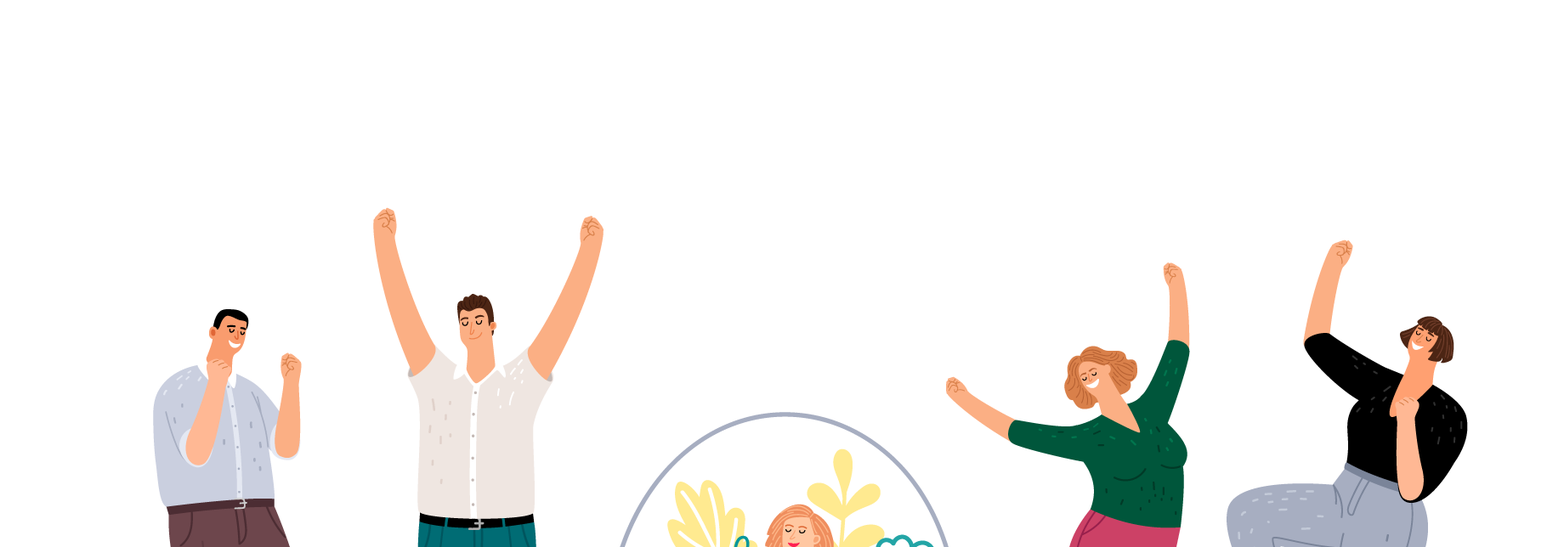
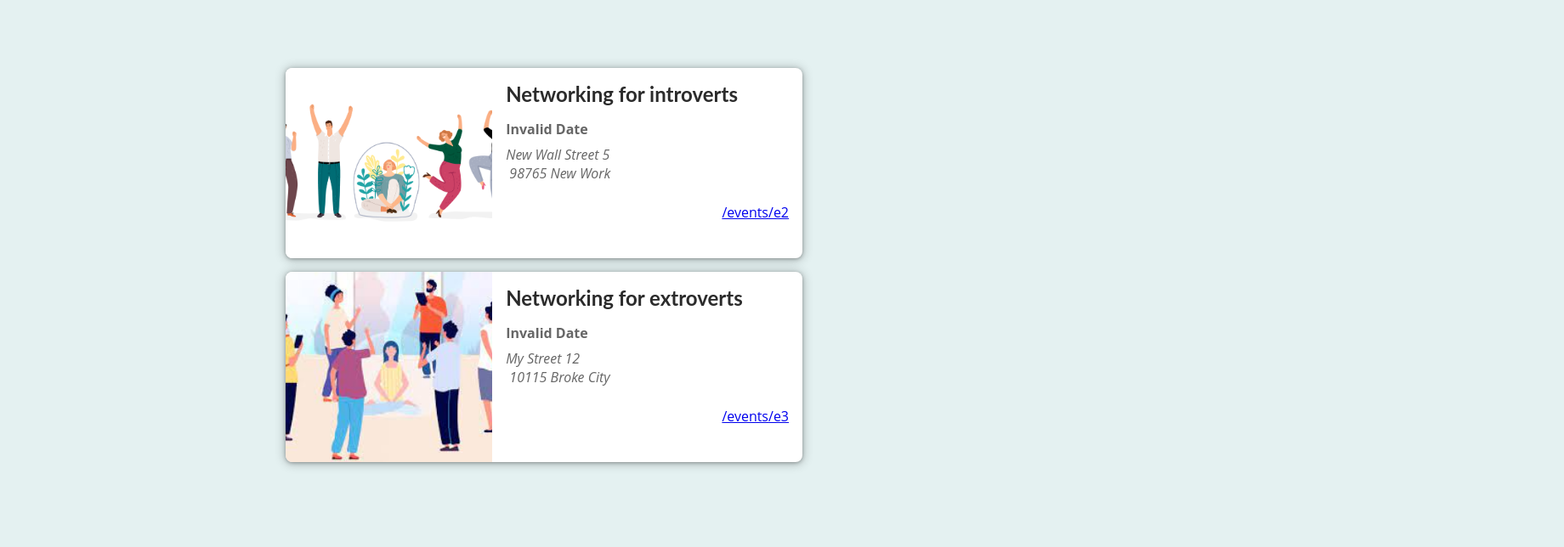
Before and after one commit to NeginSal/next-project, a Next.js app: page / in a window 1280 px wide. Shown: the top 644 px of the page at 85% size, 1840 px wide, since content can reach past the window. Built offline with nearby package versions, Linux system fonts and the light colour scheme.

Commit message:
adding style

```diff
--- a/components/events/event-item.js
+++ b/components/events/event-item.js
@@ -1,4 +1,5 @@
 import Link from "next/link";
+import classes from './event-item.module.css'
 
 const EventItem = (props) => {
     const { title, image, date, location, id } = props;
@@ -8,22 +9,26 @@
         year: 'numeric'
     });
     const formattedAddress = location.replace(',', '\n');
-    const explorLink =`/events/${id}`;
+    const explorLink = `/events/${id}`;
     return (
-        <li>
+        <li className={classes.item}>
             <img src={'/' + image} alt="" />
-            <div>
-                <h2>{title}</h2>
-                <div>
-                    <time>{humanReadableDate}</time>
+            <div className={classes.content}>
+                <div className={classes.summary} >
+                    <h2>{title}</h2>
+                    <div className={classes.date}>
+                        <time>{humanReadableDate}</time>
+                    </div>
+                    <div className={classes.address}>
+                        <address>{formattedAddress}</address>
+                    </div>
                 </div>
-                <div>
-                    <address>{formattedAddress}</address>
+                <div className={classes.actions}>
+                    <Link href="/">{explorLink}</Link>
                 </div>
+
             </div>
-            <div>
-                <Link href="/">{explorLink}</Link>
-            </div>
+
 
         </li>
     );
--- /dev/null
+++ b/components/events/event-item.module.css
@@ -0,0 +1,103 @@
+.item {
+    box-shadow: 0 1px 4px rgba(0, 0, 0, 0.3), 0 1px 12px 2px rgba(0, 0, 0, 0.2);
+    border-radius: 8px;
+    overflow: hidden;
+    background-color: white;
+    margin: 1rem;
+    display: flex;
+    flex-direction: column;
+    gap: 1rem;
+  }
+
+  .item img {
+    width: 100%;
+    object-fit: cover;
+    height: 10rem;
+  }
+
+  .content {
+    width: 100%;
+    padding: 0 1rem;
+    text-align: center;
+  }
+
+  .content h2 {
+    margin: 0.5rem 0;
+  }
+
+  .date,
+  .address {
+    display: flex;
+    gap: 0.5rem;
+    align-items: center;
+  }
+
+  .date svg,
+  .address svg {
+    width: 1.25rem;
+    height: 1.25rem;
+    color: #666666;
+  }
+
+  .content time {
+    color: #666666;
+    font-weight: bold;
+  }
+
+  .content address {
+    margin: 0.5rem 0;
+    color: #666666;
+    white-space: pre;
+  }
+
+  .actions {
+    display: flex;
+    flex-direction: column;
+    padding: 1rem;
+  }
+
+  .actions a {
+    display: block;
+  }
+
+  .actions a span {
+    vertical-align: middle;
+  }
+
+  .icon {
+    margin-left: 0.5rem;
+    display: inline-flex;
+    justify-content: center;
+    align-items: center;
+  }
+
+  .icon svg {
+    width: 1.25rem;
+    height: 1.25rem;
+  }
+
+  @media (min-width: 768px) {
+    .item {
+      flex-direction: row;
+    }
+
+    .item img {
+      width: 40%;
+      height: 14rem;
+    }
+
+    .content {
+      width: 60%;
+      padding: 0;
+      text-align: left;
+    }
+
+    .content h2 {
+      margin: 1rem 0;
+    }
+
+    .actions {
+      flex-direction: row;
+      justify-content: flex-end;
+    }
+  }
--- a/components/events/event-list.js
+++ b/components/events/event-list.js
@@ -1,9 +1,10 @@
 import  EventItem  from './event-item'
+import classes from './event-list.module.css'
 
 const EventList = (props) => {
     const { items } = props;
     return (
-        <ul>
+        <ul className={classes.list}>
             {items.map(event => <EventItem
                 key={event.id}
                 id={event.id}
--- /dev/null
+++ b/components/events/event-list.module.css
@@ -0,0 +1,5 @@
+.list{
+    width: 90%;
+    max-width: 40rem;
+    margin: 5rem auto;
+}
--- a/styles/globals.css
+++ b/styles/globals.css
@@ -1,16 +1,24 @@
-html,
-body {
-  padding: 0;
-  margin: 0;
-  font-family: -apple-system, BlinkMacSystemFont, Segoe UI, Roboto, Oxygen,
-    Ubuntu, Cantarell, Fira Sans, Droid Sans, Helvetica Neue, sans-serif;
-}
+@import url('https://fonts.googleapis.com/css2?family=Fjalla+One&family=Noto+Sans+Arabic:wght@300;900&family=Permanent+Marker&display=swap');
 
-a {
-  color: inherit;
-  text-decoration: none;
-}
-
-* {
+*{
   box-sizing: border-box;
 }
+body{
+  margin: 0;
+  font-family: 'Open Sans', 'Lato', sans-serif;
+  color: #414141;
+  background-color: #e4f1f1;
+}
+h1,h2,h3,h4,h5,h6{
+  font-family: 'Lato',sans-serif;
+  color: #2b2b2b;
+}
+ul{
+  list-style: none;
+  margin: 0;
+  padding: 0;
+}
+.center{
+  margin: auto;
+  text-align: center;
+}
```
